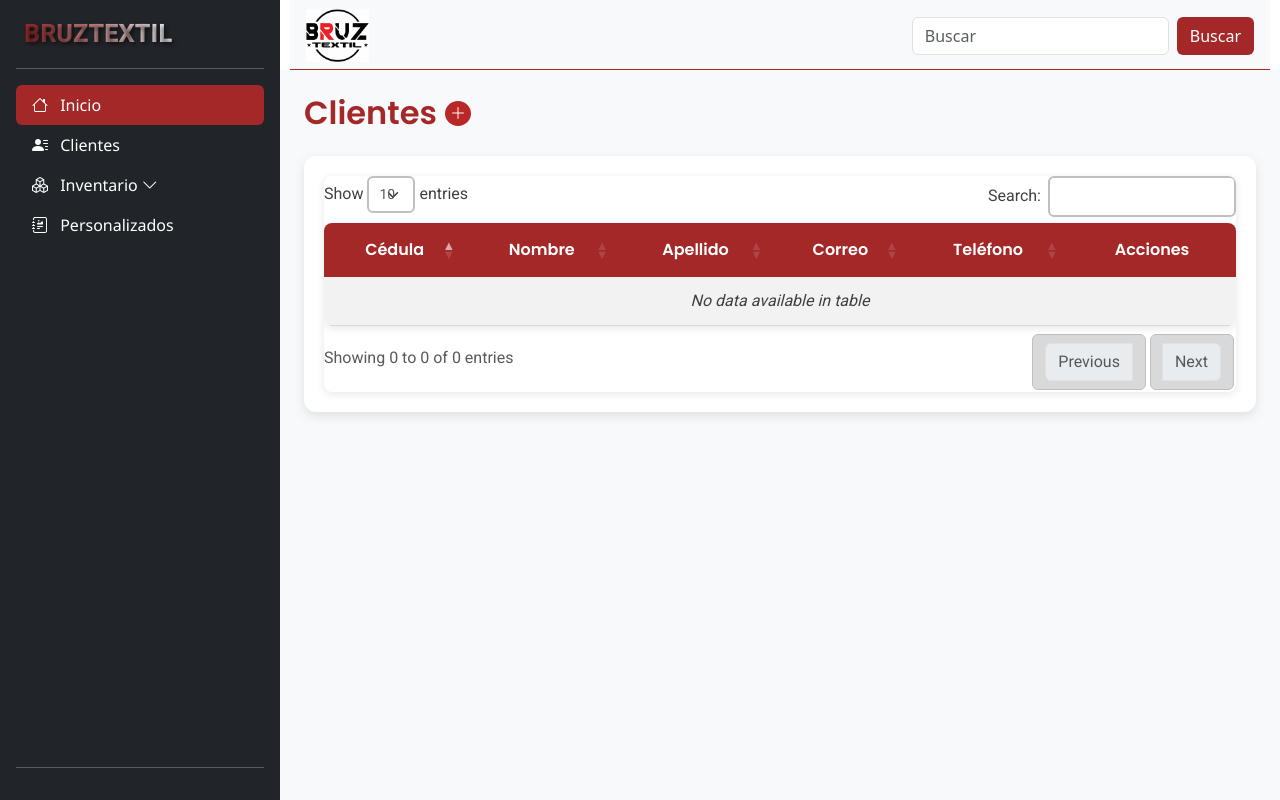
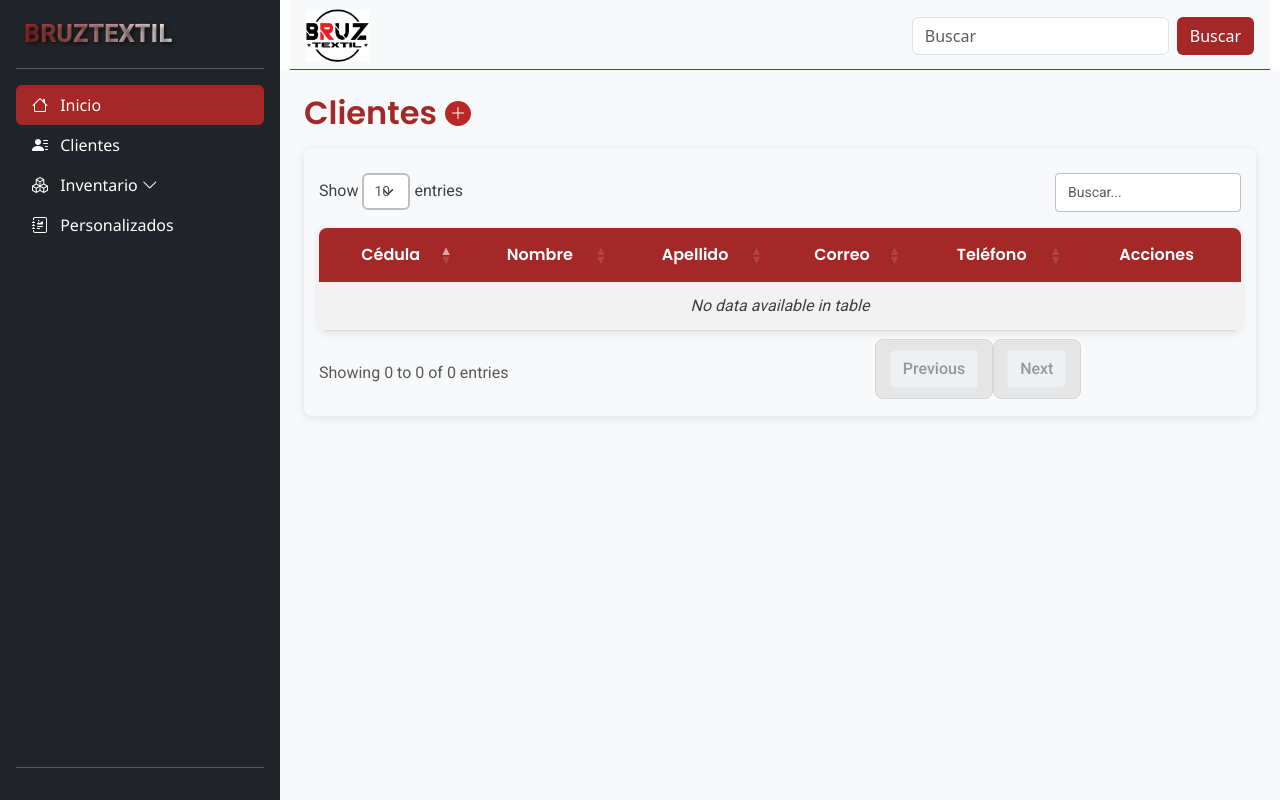
Before and after one commit to Calo1942/client-bruz-electiva, a PHP site: page / in a window 1280 px wide. Run offline with PHP 8.4, Linux system fonts and the light colour scheme; data that the repository does not hold is empty; some libraries are stand-ins or nearby versions.

Commit message:
style: Update DataTable styles and improve search functionality

```diff
--- a/src/assets/css/style.css
+++ b/src/assets/css/style.css
@@ -39,8 +39,8 @@
     --blue-200: #b8d1ff;
     --blue-300: #8ab2ff;
     --blue-400: #5c93ff;
-    --blue-500: #2e74ff;  /* azul principal */
-    --blue-600: #265fcc;
+    --blue-500: #0d6efd;  /* azul principal - Bootstrap primary */
+    --blue-600: #0b5ed7;  /* Bootstrap primary hover */
     --blue-700: #1e4b99;
     --blue-800: #153766;
     --blue-900: #0c2340;  /* muy oscuro */
@@ -221,13 +221,16 @@ main {
     font-family: 'Roboto', sans-serif;
 }
 
-/* Estilo para la tabla DataTable */
+/* Estilo para la tabla DataTable - Integrada con el fondo */
 #clientTable {
     border-collapse: separate;
     border-spacing: 0;
     border-radius: 8px;
     overflow: hidden;
     box-shadow: 0 2px 8px rgba(0, 0, 0, 0.1);
+    margin: 0; /* Sin márgenes para integrar con el fondo */
+    width: 100%; /* Ancho completo */
+    background-color: var(--secondary-100); /* Fondo de la tabla */
 }
 
 /* Encabezados de la tabla */
@@ -237,7 +240,7 @@ main {
     font-family: 'Poppins', sans-serif;
     font-weight: 600;
     border: none;
-    padding: 15px 12px;
+    padding: 15px; /* Padding uniforme en todos los lados */
     text-align: center;
 }
 
@@ -252,26 +255,21 @@ main {
 }
 
 #clientTable tbody td {
-    padding: 12px;
+    padding: 12px 15px; /* Aumentar padding horizontal */
     border-bottom: 1px solid var(--secondary-200);
     text-align: center;
     font-family: 'Roboto', sans-serif;
     color: var(--secondary-800);
 }
 
-/* Botones de acción en DataTable */
+/* Botones de acción en DataTable - Usar los mismos estilos que los botones personalizados */
 #clientTable .btn {
-    margin: 2px;
-    border: none;
-    transition: all 0.2s ease;
+    width: 30px;
+    height: 30px;
+    border-radius: 100%;
 }
 
-#clientTable .btn:hover {
-    transform: translateY(-1px);
-    box-shadow: 0 2px 4px rgba(0, 0, 0, 0.2);
-}
-
-/* Estilo para botón de ver */
+/* Estilo para botón de ver/detalle */
 #clientTable .btn-primary {
     background-color: var(--blue-500);
     color: var(--secondary-100);
@@ -279,6 +277,7 @@ main {
 
 #clientTable .btn-primary:hover {
     background-color: var(--blue-600);
+    color: var(--secondary-100);
 }
 
 /* Estilo para botón de editar */
@@ -289,6 +288,7 @@ main {
 
 #clientTable .btn-secondary:hover {
     background-color: var(--secondary-600);
+    color: var(--secondary-100);
 }
 
 /* Estilo para botón de eliminar */
@@ -299,59 +299,114 @@ main {
 
 #clientTable .btn-danger:hover {
     background-color: var(--primary-500);
+    color: var(--secondary-100);
 }
 
-/* Controles de DataTable */
+/* Controles de DataTable - Con padding interno pero sin efecto de card */
 .dataTables_length,
 .dataTables_filter,
 .dataTables_info,
 .dataTables_paginate {
     font-family: 'Roboto', sans-serif;
     color: var(--secondary-700);
+    padding: 0; /* Sin padding adicional (ya está en wrapper) */
+    margin: 10px 0; /* Solo margen vertical */
+    background: transparent; /* Fondo transparente */
 }
 
-/* Campo de búsqueda */
+/* Contenedor principal de DataTable - Sin efecto de card pero con padding interno */
+.dataTables_wrapper {
+    padding: 15px; /* Padding interno para que no esté pegado */
+    margin: 0; /* Sin margen exterior */
+    max-width: 100%;
+    background: transparent; /* Fondo transparente */
+    border: none; /* Sin bordes */
+    box-shadow: none; /* Sin sombra */
+}
+
+/* Campo de búsqueda - Con padding del wrapper */
+.dataTables_filter {
+    padding: 0; /* Sin padding adicional (ya está en wrapper) */
+}
+
 .dataTables_filter input {
-    border: 2px solid var(--secondary-300);
-    border-radius: 6px;
+    border: 1px solid var(--secondary-300);
+    border-radius: 4px;
     padding: 8px 12px;
     font-family: 'Roboto', sans-serif;
-    transition: border-color 0.2s ease;
+    font-size: 14px;
+    transition: border-color 0.2s ease, box-shadow 0.2s ease;
+    background-color: var(--secondary-100);
+    color: var(--secondary-800);
+    margin-left: 10px; /* Separar del texto "Buscar:" si aparece */
 }
 
 .dataTables_filter input:focus {
-    border-color: var(--primary-500);
-    box-shadow: 0 0 0 0.2rem rgba(165, 40, 40, 0.25);
+    border-color: var(--secondary-500);
+    box-shadow: 0 0 0 0.2rem rgba(190, 190, 190, 0.6);
     outline: none;
+    background-color: var(--secondary-100);
 }
 
-/* Paginación */
+/* Paginación - Estilo mejorado y moderno */
+.dataTables_paginate {
+    padding: 0; /* Sin padding adicional (ya está en wrapper) */
+    margin-top: 20px; /* Más separación de la tabla */
+    display: flex;
+    justify-content: center;
+    align-items: center;
+    gap: 4px; /* Espaciado uniforme entre botones */
+}
+
 .dataTables_paginate .paginate_button {
     background-color: var(--secondary-100);
     border: 1px solid var(--secondary-300);
     color: var(--secondary-700);
-    border-radius: 6px;
-    margin: 0 2px;
-    padding: 8px 12px;
-    transition: all 0.2s ease;
+    border-radius: 8px;
+    margin: 0;
+    padding: 10px 14px;
+    transition: all 0.3s ease;
+    font-family: 'Roboto', sans-serif;
+    font-weight: 500;
+    font-size: 14px;
+    min-width: 40px;
+    text-align: center;
+    cursor: pointer;
+    box-shadow: 0 2px 4px rgba(0, 0, 0, 0.05);
 }
 
 .dataTables_paginate .paginate_button:hover {
     background-color: var(--primary-500);
     color: var(--secondary-100);
     border-color: var(--primary-500);
+    transform: translateY(-1px);
+    box-shadow: 0 4px 8px rgba(165, 40, 40, 0.2);
 }
 
 .dataTables_paginate .paginate_button.current {
     background-color: var(--primary-500);
     color: var(--secondary-100);
     border-color: var(--primary-500);
+    font-weight: 600;
+    box-shadow: 0 4px 8px rgba(165, 40, 40, 0.3);
 }
 
 .dataTables_paginate .paginate_button.disabled {
     background-color: var(--secondary-200);
     color: var(--secondary-400);
     border-color: var(--secondary-300);
+    cursor: not-allowed;
+    opacity: 0.6;
+    transform: none;
+    box-shadow: none;
+}
+
+.dataTables_paginate .paginate_button.disabled:hover {
+    background-color: var(--secondary-200);
+    color: var(--secondary-400);
+    border-color: var(--secondary-300);
+    transform: none;
+    box-shadow: none;
 }
 
 /* Selector de cantidad de registros */
--- a/src/assets/js/clientDataTable.js
+++ b/src/assets/js/clientDataTable.js
@@ -36,6 +36,15 @@ $(document).ready(async function() {
         ],
         "language":{
             url: "https://cdn.datatables.net/plug-ins/1.10.24/i18n/Spanish.json",
+            search: "", // Eliminar el texto "Buscar:"
+            searchPlaceholder: "Buscar..." // Agregar placeholder
+        },
+        "dom": '<"row"<"col-sm-12 col-md-6"l><"col-sm-12 col-md-6"f>>' +
+               '<"row"<"col-sm-12"tr>>' +
+               '<"row"<"col-sm-12 col-md-5"i><"col-sm-12 col-md-7"p>>',
+        "initComplete": function() {
+            // Personalizar el campo de búsqueda después de la inicialización
+            $('.dataTables_filter input').attr('placeholder', 'Buscar...');
         }
     });
 
--- a/src/views/client/components/clientDataTable.php
+++ b/src/views/client/components/clientDataTable.php
@@ -5,7 +5,6 @@
         <i class="bi bi-plus-lg icon-center"></i>
     </button>
 </div>
-<div class="container mt-4">
 <div class="table-responsive">
     <!-- Tabla compatible con DataTable -->
     <table id="clientTable" class="table table-striped table-hover">
@@ -25,4 +24,3 @@
         </tbody>
     </table>
 </div>
-</div>
```
Lines whose indentation alone changed are shown as unchanged.
